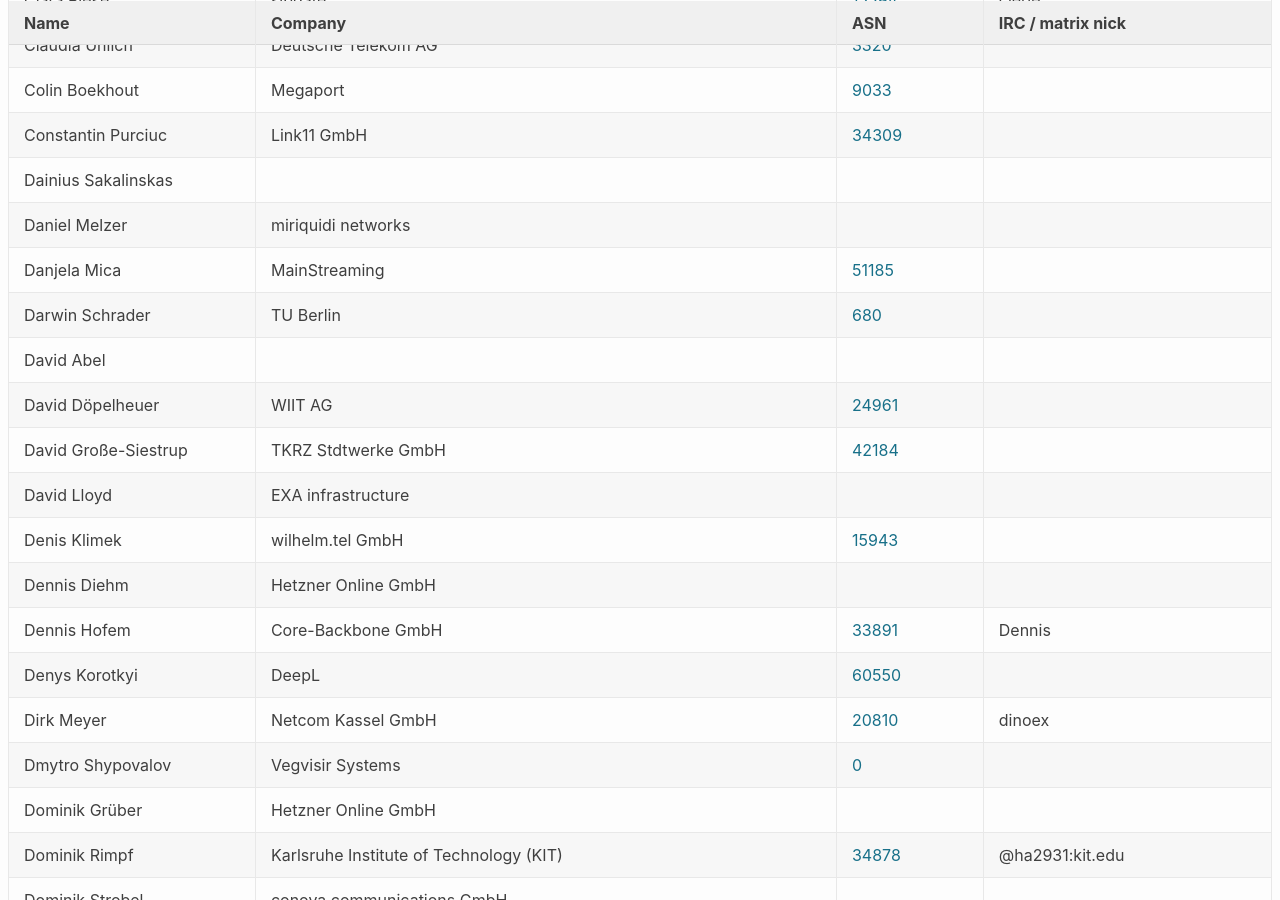
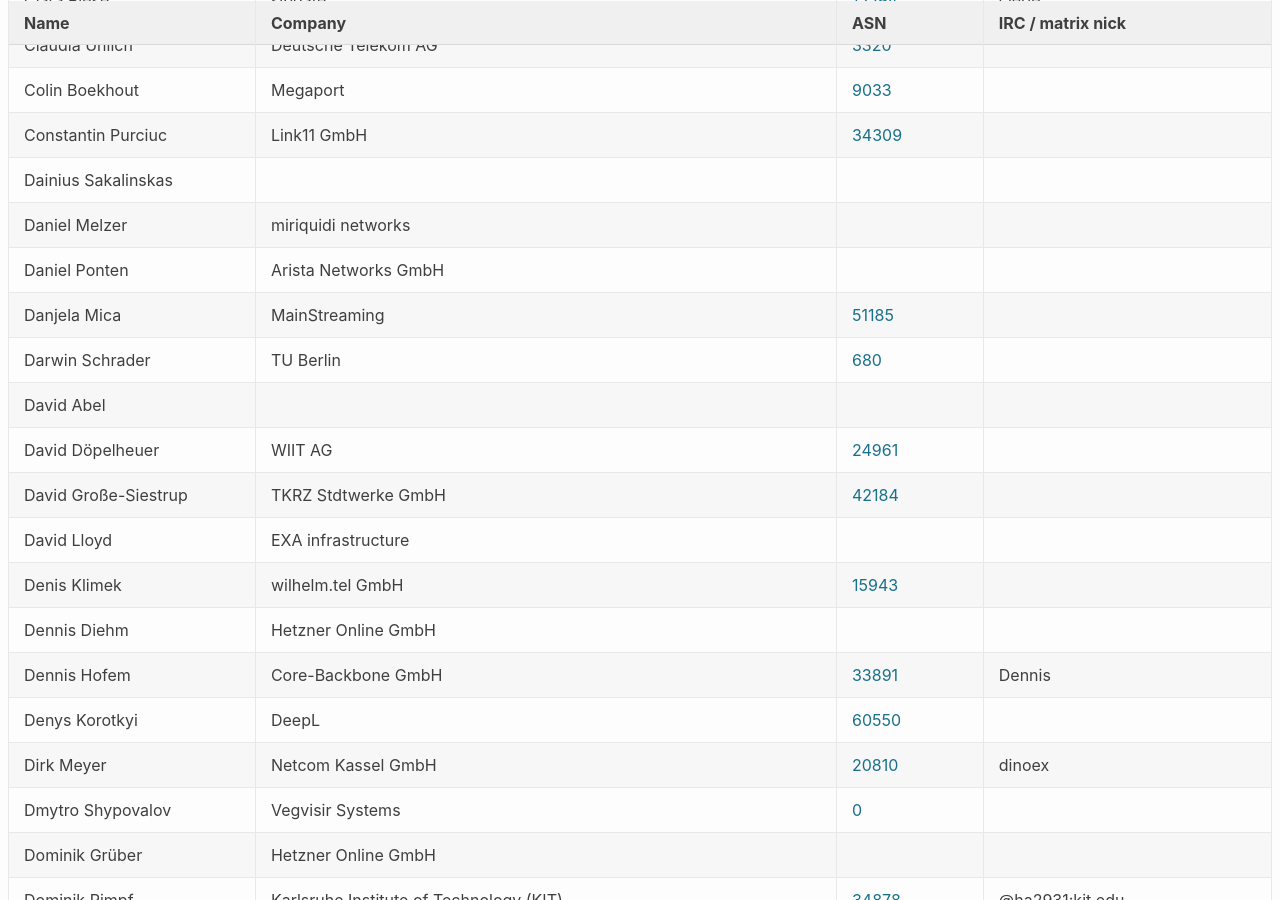
Before and after one commit to denog/pretix-attendeelist, a Jekyll site: the page built from denog16/index.markdown, in a window 1280 px wide and 900 px high, scrolled down 3553 px. Built offline with Jekyll 4.4.1, drawn with Linux system fonts in a browser that asks for light colours.

Commit message:
Latest data: Tue Oct 22 12:38:33 UTC 2024

```diff
--- a/_data/attendees_denog16_onsite.json
+++ b/_data/attendees_denog16_onsite.json
@@ -486,6 +486,12 @@
     "asn": null
   },
   {
+    "name": "Daniel Ponten",
+    "company": "Arista Networks GmbH",
+    "irc": null,
+    "asn": null
+  },
+  {
     "name": "Danjela Mica",
     "company": "MainStreaming",
     "irc": null,
```
